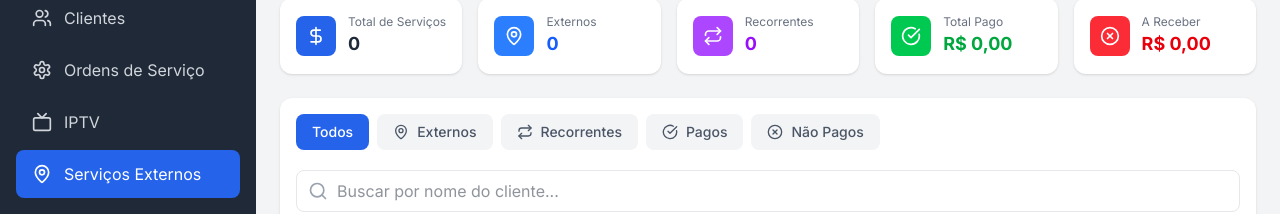
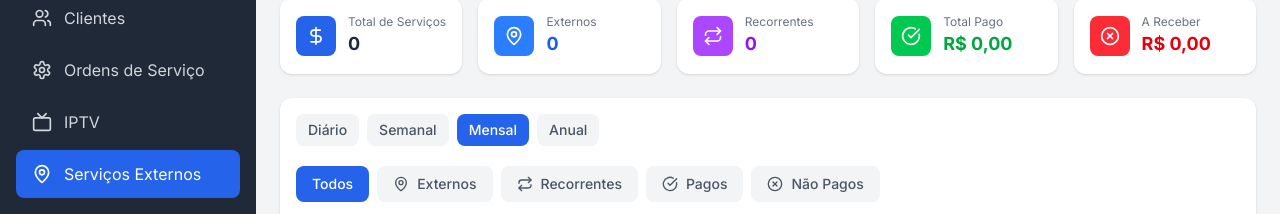
Before and after one commit to guilherme-crepardi/sistema-OS, a Next.js app: page /servicos-externos in a window 1280 px wide. Shown: the part 167-381 px from the top of the page. Built offline with nearby package versions, Linux system fonts and the light colour scheme; no server answers; the database is empty; sample sign-in values are in the browser's storage.

Commit message:
feat: add period filter (diario/semanal/mensal/anual) to servicos externos

```diff
--- a/src/app/(auth)/servicos-externos/page.tsx
+++ b/src/app/(auth)/servicos-externos/page.tsx
@@ -6,6 +6,7 @@ import { supabase, ServicoExterno } from "@/lib/supabase";
 import { Plus, Search, Edit, Trash2, CheckCircle, XCircle, MapPin, Repeat, DollarSign } from "lucide-react";
 
 type Filtro = "todos" | "externo" | "recorrente" | "pago" | "nao_pago";
+type Periodo = "diario" | "semanal" | "mensal" | "anual";
 
 const RECURRENCIA_LABELS: Record<string, string> = {
   semanal: "Semanal",
@@ -22,6 +23,7 @@ export default function ServicosExternosPage() {
   const [loading, setLoading] = useState(true);
   const [search, setSearch] = useState("");
   const [filtro, setFiltro] = useState<Filtro>("todos");
+  const [periodo, setPeriodo] = useState<Periodo>("mensal");
 
   useEffect(() => {
     loadServicos();
@@ -68,15 +70,37 @@ export default function ServicosExternosPage() {
   }
 
   const filtrados = servicos.filter((s) => {
+    const data = new Date(s.data_servico || s.created_at);
+    const now = new Date();
+    const inicio = new Date(now);
+
+    switch (periodo) {
+      case "diario":
+        inicio.setHours(0, 0, 0, 0);
+        break;
+      case "semanal":
+        inicio.setDate(now.getDate() - 7);
+        break;
+      case "mensal":
+        inicio.setMonth(now.getMonth() - 1);
+        break;
+      case "anual":
+        inicio.setFullYear(now.getFullYear() - 1);
+        break;
+    }
+
+    if (data < inicio) return false;
+
     if (!search) return true;
     return s.cliente_nome.toLowerCase().includes(search.toLowerCase());
   });
 
-  const total = servicos.length;
-  const totalExternos = servicos.filter((s) => s.tipo === "externo").length;
-  const totalRecorrentes = servicos.filter((s) => s.tipo === "recorrente").length;
-  const totalPago = servicos.filter((s) => s.pago).reduce((acc, s) => acc + s.valor, 0);
-  const totalNaoPago = servicos.filter((s) => !s.pago).reduce((acc, s) => acc + s.valor, 0);
+  const statsFiltrados = filtrados;
+  const total = statsFiltrados.length;
+  const totalExternos = statsFiltrados.filter((s) => s.tipo === "externo").length;
+  const totalRecorrentes = statsFiltrados.filter((s) => s.tipo === "recorrente").length;
+  const totalPago = statsFiltrados.filter((s) => s.pago).reduce((acc, s) => acc + s.valor, 0);
+  const totalNaoPago = statsFiltrados.filter((s) => !s.pago).reduce((acc, s) => acc + s.valor, 0);
 
   return (
     <div className="space-y-6">
@@ -157,6 +181,28 @@ export default function ServicosExternosPage() {
       {/* Filters */}
       <div className="bg-white rounded-xl shadow-sm p-4">
         <div className="flex flex-col gap-4">
+          {/* Periodo */}
+          <div className="flex gap-2 overflow-x-auto pb-1">
+            {([
+              { value: "diario" as Periodo, label: "Diário" },
+              { value: "semanal" as Periodo, label: "Semanal" },
+              { value: "mensal" as Periodo, label: "Mensal" },
+              { value: "anual" as Periodo, label: "Anual" },
+            ]).map((p) => (
+              <button
+                key={p.value}
+                onClick={() => setPeriodo(p.value)}
+                className={`px-3 py-1.5 rounded-lg text-sm font-medium whitespace-nowrap transition-all ${
+                  periodo === p.value
+                    ? "bg-[#2563eb] text-white"
+                    : "bg-gray-100 text-gray-600 hover:bg-gray-200"
+                }`}
+              >
+                {p.label}
+              </button>
+            ))}
+          </div>
+
           {/* Tabs */}
           <div className="flex gap-2 overflow-x-auto pb-1">
             {([
```
